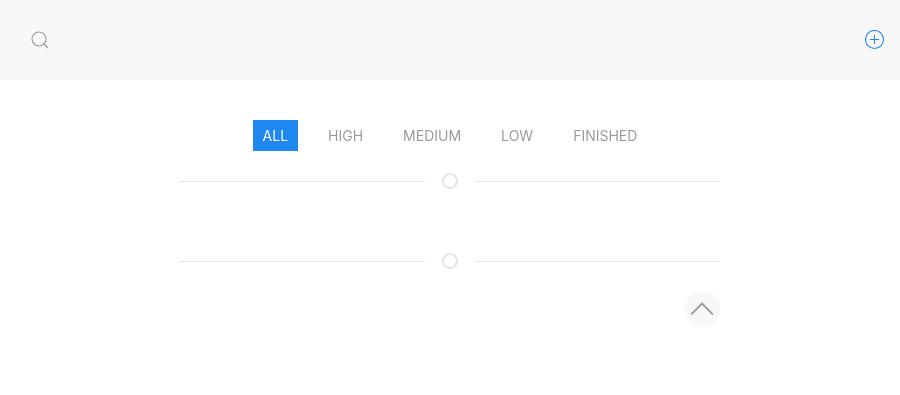
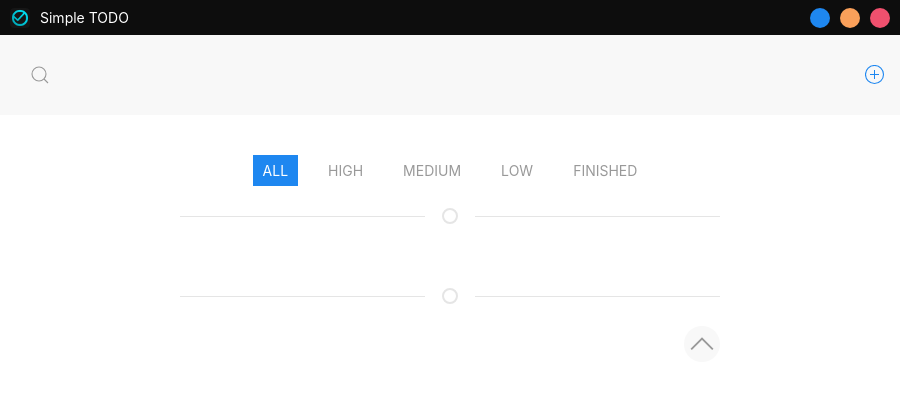
Before and after one commit to yussufbiyik/simpletodo, an Electron app: page src/pages/index.html in a window 900 px wide. Drawn offline with Linux system fonts and the light colour scheme; no server answers.

Commit message:
➕ Add Custom Titlebar🎉

```diff
--- a/src/assets/custom/style.css
+++ b/src/assets/custom/style.css
@@ -7,3 +7,35 @@
     background-color: #32d296 !important;
     color: White !important;
 }
+
+.titlebar-slim{
+    height: 35px !important;
+    background-color: #0D0D0D;
+}
+
+.titlebar-moveable{
+    -webkit-app-region: drag !important;
+}
+
+.text-white{
+    color: white !important;
+}
+
+.titlebar-button{
+    width: 20px;
+    height: 20px;
+    border-radius: 100%;
+    -webkit-app-region: no-drag;
+}
+
+.quit{
+    background-color: #f0506e !important;
+}
+
+.maximize{
+    background-color: #faa05a !important;
+}
+
+.minimize{
+    background-color: #1e87f0 !important;
+}
--- a/src/index.js
+++ b/src/index.js
@@ -12,7 +12,8 @@ if (require('electron-squirrel-startup')) {
 const createWindow = () => {
   const mainWindow = new BrowserWindow({
     width: 900,
-    height: 700,
+    height: 750,
+    frame:false,
     webPreferences:{
       nodeIntegration:true
     },
--- a/src/pages/index.html
+++ b/src/pages/index.html
@@ -7,14 +7,31 @@
 
     <!-- Custom CSS -->
     <link rel="stylesheet" href="../assets/custom/style.css">
+
     <!-- UIkit CSS -->
     <link rel="stylesheet" href="../assets/uikit/css/uikit.min.css" />
-
     <!-- UIkit JS -->
     <script src="../assets/uikit/js/uikit.min.js"></script>
     <script src="../assets/uikit/js/uikit-icons.min.js"></script>
 </head>
 <body>
+    <!-- Custom Title Bar Begin-->
+    <div class="uk-navbar titlebar-slim titlebar-moveable" uk-navbar>
+
+        <div class="uk-navbar-left uk-margin-small-left">
+          <img src="../assets/img/icon.ico" width="20" height="20" alt="">
+          <span class="uk-margin-small-left uk-text-meta text-white">Simple TODO</span>
+        </div>
+
+        <div class="uk-navbar-right">
+            <div id="minimize" class="titlebar-button minimize uk-margin-small-right"></div>
+            <div id="fullscreen" class="titlebar-button maximize uk-margin-small-right"></div>
+            <div id="quit" class="titlebar-button quit uk-margin-small-right"></div>
+        </div>
+
+    </div>
+    <!-- Custom Title End -->
+
     <!-- Menu Begin -->
     <div class="uk-navbar-container" uk-navbar>
 
@@ -40,6 +57,7 @@
 
     </div>
     <!-- Menu End -->
+
     <div class="uk-container uk-width-2-3@s uk-margin-large-top uk-margin-large-bottom">
             <!-- Example Lists Begin -->
             <div uk-filter="target: .js-filter">
@@ -67,6 +85,7 @@
 
 <script>
         const electron = require("electron");
+        require('../renderers/renderer.js');
         const { ipcRenderer } = electron;
         const path = require('path');
         const fs = require('fs');
--- /dev/null
+++ b/src/renderers/renderer.js
@@ -0,0 +1,18 @@
+const { remote,ipcRenderer } = require('electron')
+
+document.querySelector('#minimize').addEventListener("click", () => {
+    remote.getCurrentWindow().minimize()
+})
+
+document.querySelector('#fullscreen').addEventListener("click", () => {
+    const currentWindow = remote.getCurrentWindow()
+    if(currentWindow.isMaximized()){
+        currentWindow.unmaximize()
+    }else{
+        currentWindow.maximize()
+    }
+})
+
+document.querySelector('#quit').addEventListener("click", () => {
+    remote.app.quit()
+})
```
